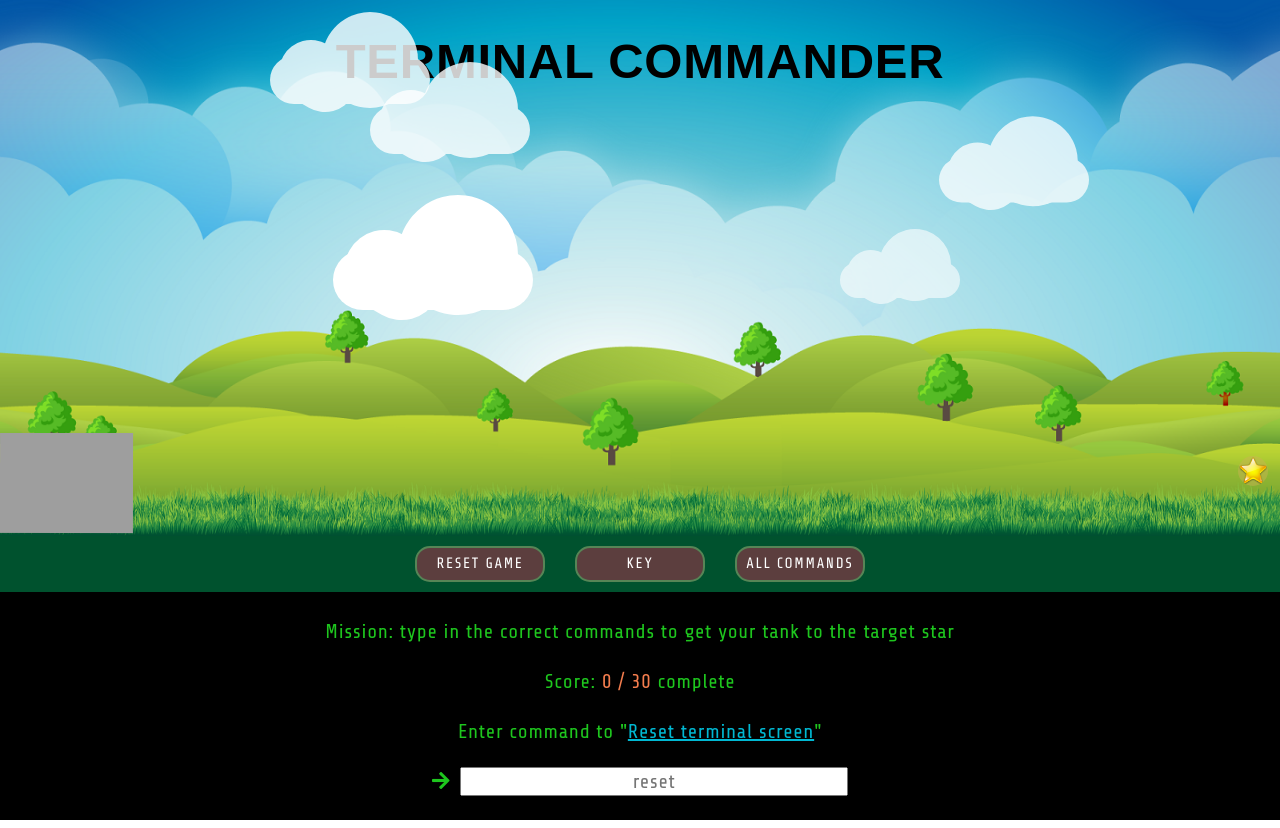
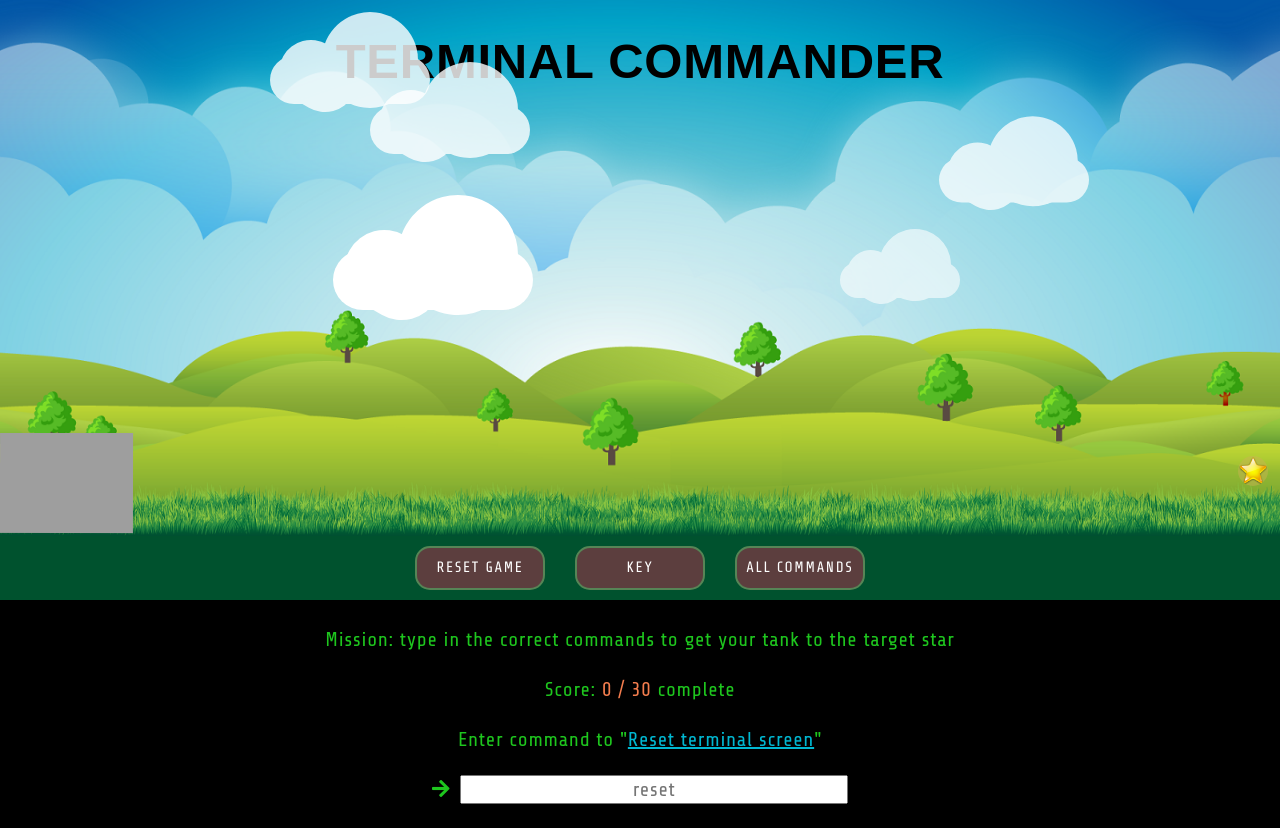
Before and after one commit to hlhartley/terminal-commander, a React (Create React App) app: page / in a window 1280 px wide. Built offline with nearby package versions, Linux system fonts and the light colour scheme; no server answers; grey boxes are pictures that could not be loaded; a web font is replaced by a local one.

Commit message:
Changes button container height

```diff
--- a/src/CSS/App.scss
+++ b/src/CSS/App.scss
@@ -4,7 +4,7 @@
     background-color: $darkgreen;
     display: flex;
     justify-content: center;
-    height: 7vh;
+    height: 8vh;
     .reset-button, .keys-button, .allcommands-button {
       background-color: $darkbrown;
       border: 2px solid $forestgreen;
```
